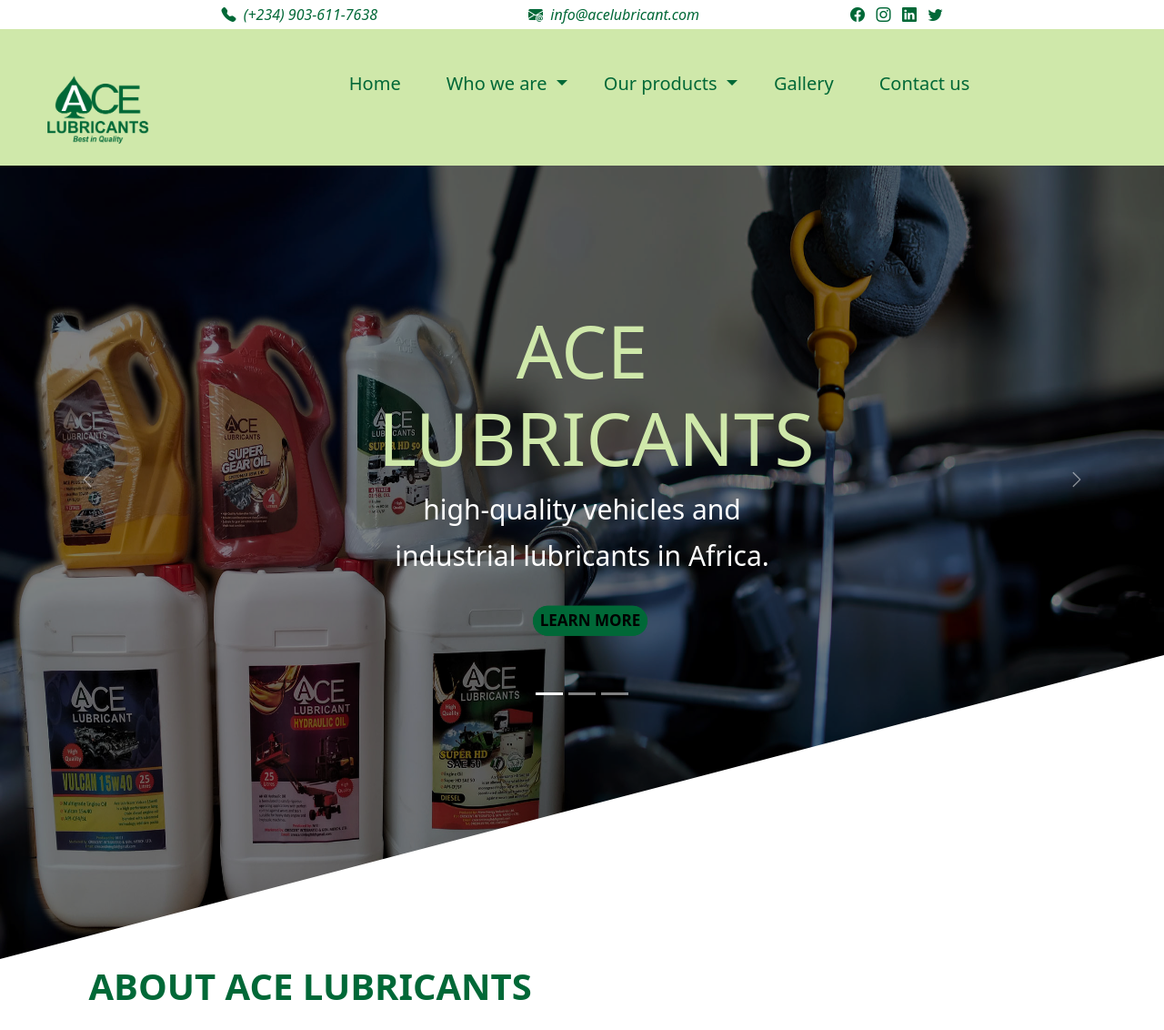
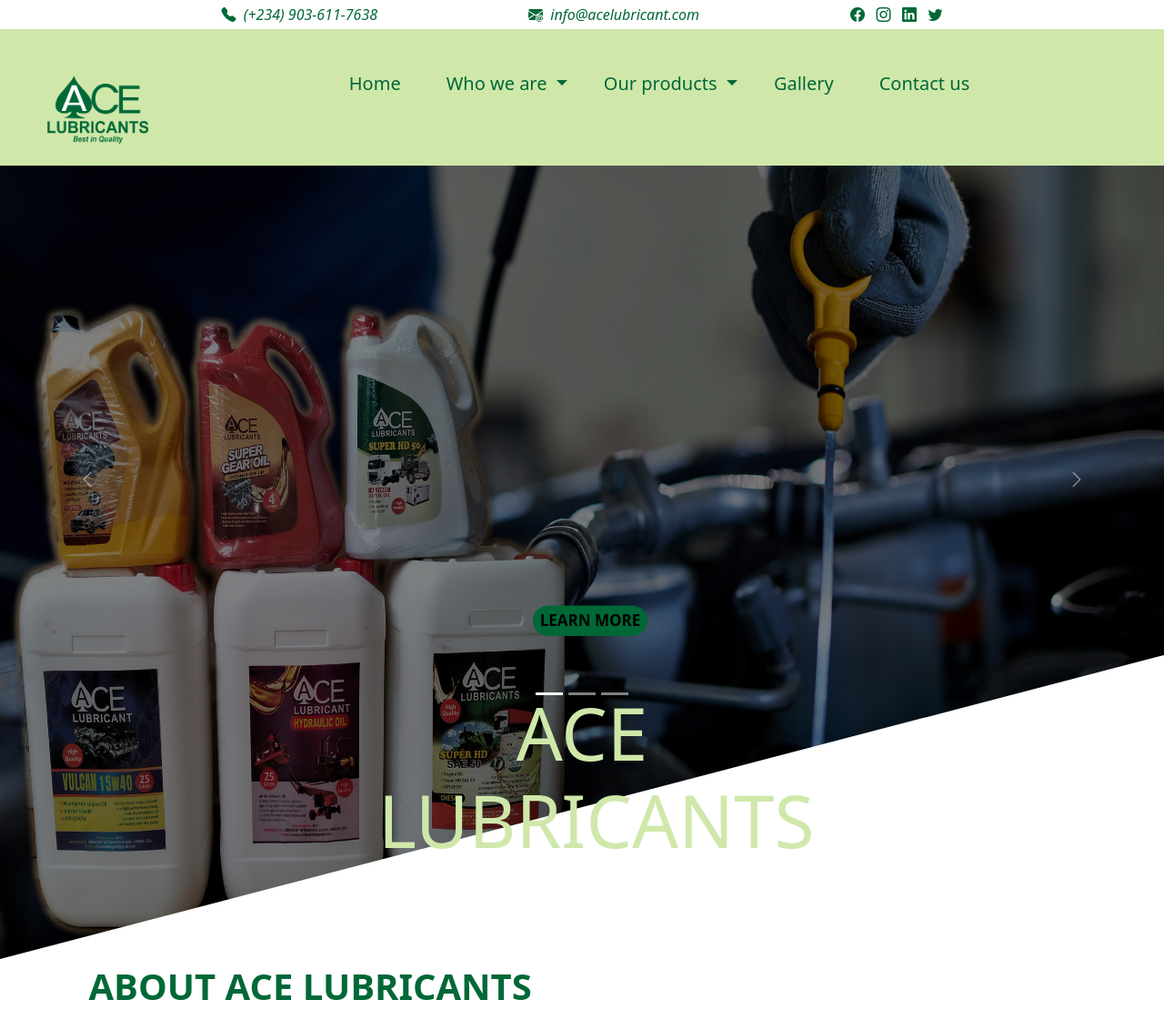
Before and after one commit to tsbproject/ace-lubricant, a PHP site: page / in a window 1280 px wide. Shown: the top 1132 px of the page at 91% size. Run offline with PHP 8.4, Linux system fonts and the light colour scheme; style sheets or scripts are compiled from the project's sources; some libraries are stand-ins or nearby versions.

Commit message:
[committed]

```diff
--- a/css/styles.css
+++ b/css/styles.css
@@ -155,33 +155,6 @@
 }
 .section-about__portfolio {
   font-size: 1.5rem;
-}
-
-.carousel-caption__header {
-  font-family: "Oxygen" sans-serif;
-  font-size: 10rem;
-  position: relative;
-  bottom: 42rem;
-  color: #cfe8aa;
-  animation: moveInLeft 2s ease-out;
-}
-.carousel-caption__description {
-  font-family: "Lora" serif;
-  font-size: 3rem;
-  position: relative;
-  bottom: 42rem;
-  animation: moveInRight 5s ease-out;
-}
-
-.carousel-indicators {
-  margin-bottom: 28rem;
-}
-
-.carousel-item__testimonial {
-  font-size: 1.7rem;
-}
-.carousel-item__header {
-  color: #006837;
 }
 
 .u-center-text {
@@ -423,8 +396,6 @@
 .carousel-caption__header {
   font-family: "Oxygen" sans-serif;
   font-size: 8rem;
-  position: relative;
-  bottom: 42rem;
   color: #cfe8aa;
 }
 @media (max-width: 575.98px) {
@@ -439,12 +410,12 @@
 }
 @media (max-width: 991.98px) {
   .carousel-caption__header {
-    font-size: 6rem;
+    font-size: 4rem;
   }
 }
 @media (max-width: 1199.98px) {
   .carousel-caption__header {
-    font-size: 6rem;
+    font-size: 8rem;
   }
 }
 .carousel-caption__description {
@@ -504,7 +475,6 @@
   border-color: #cfe8aa;
   outline: 2rem;
 }
-
 .feature-box {
   margin-top: 10rem;
   background-color: rgba(255, 255, 255, 0.8);
@@ -1107,8 +1077,16 @@
   .section-about {
     height: 270vh;
     padding: 15rem 0;
-    margin-top: 25rem;
+    margin-top: 2rem;
     margin-bottom: -43rem;
+  }
+}
+@media (max-width: 767.98px) {
+  .section-about {
+    height: 250vh;
+    padding: 5rem 0;
+    margin-top: 23rem;
+    margin-bottom: 5rem;
   }
 }
 
--- a/sass/abstract/_mixins.scss
+++ b/sass/abstract/_mixins.scss
@@ -1,7 +1,6 @@
+// Mixin for media queries (down)
 @mixin media-breakpoint-down($breakpoint) {
-    @if $breakpoint == xm {
-      @media (max-width: 429.98px) { @content; }
-    } @else if $breakpoint == sm {
+  @if $breakpoint == sm {
     @media (max-width: 575.98px) { @content; }
   } @else if $breakpoint == md {
     @media (max-width: 767.98px) { @content; }
@@ -9,5 +8,7 @@
     @media (max-width: 991.98px) { @content; }
   } @else if $breakpoint == xl {
     @media (max-width: 1199.98px) { @content; }
+
   }
+
 }
--- a/sass/base/_typography.scss
+++ b/sass/base/_typography.scss
@@ -165,55 +165,55 @@
 
 
 
-    .carousel-caption {
+    // .carousel-caption {
 
-      &__header {
-        font-family: "Oxygen" sans-serif;
-        font-size: 10rem;
-        position: relative;
-        bottom: 42rem;
-        color: $color-primary-light;
+    //   &__header {
+    //     font-family: "Oxygen" sans-serif;
+    //     font-size: 10rem;
+    //     position: relative;
+    //     bottom: 42rem;
+    //     color: $color-primary-light;
 
-        animation: moveInLeft 2s ease-out;
+    //     animation: moveInLeft 2s ease-out;
 
 
 
-       }
+    //    }
 
 
-      &__description {
-        font-family: "Lora" serif ;
-        font-size: 3rem;
-        position: relative;
-        bottom: 42rem;
+    //   &__description {
+    //     font-family: "Lora" serif ;
+    //     font-size: 3rem;
+    //     position: relative;
+    //     bottom: 42rem;
 
-        animation: moveInRight 5s ease-out;
+    //     animation: moveInRight 5s ease-out;
 
 
 
-      }
+    //   }
 
 
 
 
 
-    }
+    // }
 
 
-    .carousel-indicators {
-        margin-bottom: 28rem;
-        }
+    // .carousel-indicators {
+    //     margin-bottom: 28rem;
+    //     }
 
 
 
-    .carousel-item {
+    // .carousel-item {
 
-      &__testimonial {
-        font-size: $default-font-size;
-      }
+    //   &__testimonial {
+    //     font-size: $default-font-size;
+    //   }
 
-      &__header {
-        color: $color-primary;
-      }
+    //   &__header {
+    //     color: $color-primary;
+    //   }
 
-    }
+    // }
--- a/sass/components/_carousel.scss
+++ b/sass/components/_carousel.scss
@@ -141,39 +141,25 @@
   &__header {
     font-family: "Oxygen" sans-serif;
     font-size: $heading-primary-font-main;
-    position: relative;
-    bottom: 42rem;
     color: $color-primary-light;
 
-    @include media-breakpoint-down(sm) {
+     @include media-breakpoint-down(sm) {
+       font-size: $heading-secondary-font;
+     }
+
+     @include media-breakpoint-down(md) {
       font-size: $heading-secondary-font;
-
-
-    }
-
-    @include media-breakpoint-down(md) {
-      font-size: 4rem;
-
-
-
-
     }
 
     @include media-breakpoint-down(lg) {
-      font-size: 6rem;
-
-
-
-
+      font-size: $heading-secondary-font;
     }
 
     @include media-breakpoint-down(xl) {
-      font-size: 6rem;
+      font-size: $heading-primary-font-main;
+    }
 
 
-
-
-    }
    }
 
 
--- a/sass/components/_composition.scss
+++ b/sass/components/_composition.scss
@@ -7,5 +7,24 @@
     border-color: $color-primary-light;
     outline: 2rem;
 
+    @include media-breakpoint-down(sm) {
+
+    }
+
+    @include media-breakpoint-down(md) {
+
+    }
+
+    @include media-breakpoint-down(lg) {
+
+    }
+
+    @include media-breakpoint-down(xl) {
+
+    }
+
+
+
+
 
 }
--- a/sass/pages/_home.scss
+++ b/sass/pages/_home.scss
@@ -15,8 +15,15 @@
     @include media-breakpoint-down(sm) {
         height: 270vh;
         padding: 15rem 0;
-        margin-top: 25rem;
+        margin-top: 2rem;
         margin-bottom: -43rem;
+    }
+
+    @include media-breakpoint-down(md) {
+        height: 250vh;
+        padding: 5rem 0;
+        margin-top: 23rem;
+        margin-bottom: 5rem;
     }
 }
 
```
Also changed, not shown: 1 other file. Lines whose indentation alone changed are shown as unchanged.
